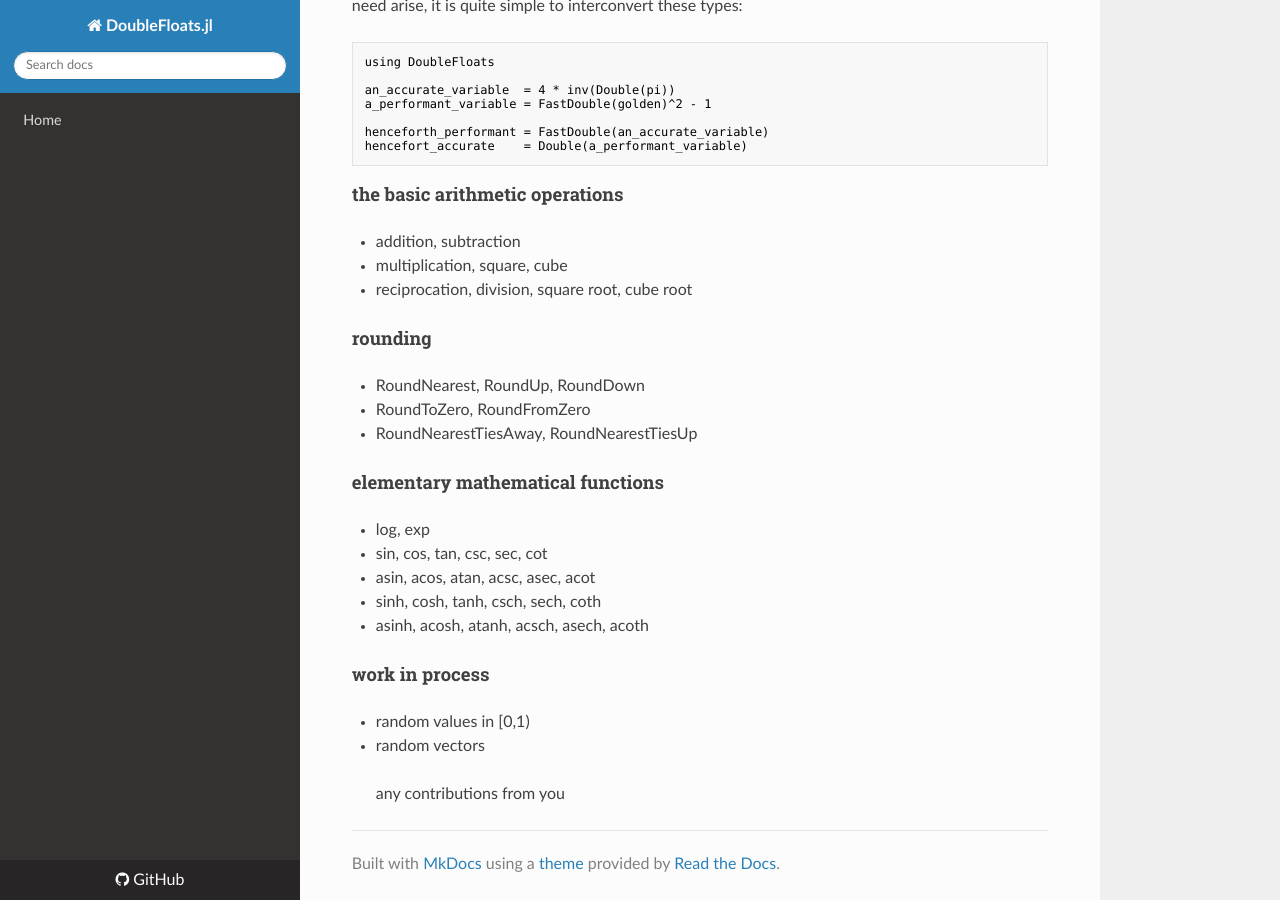
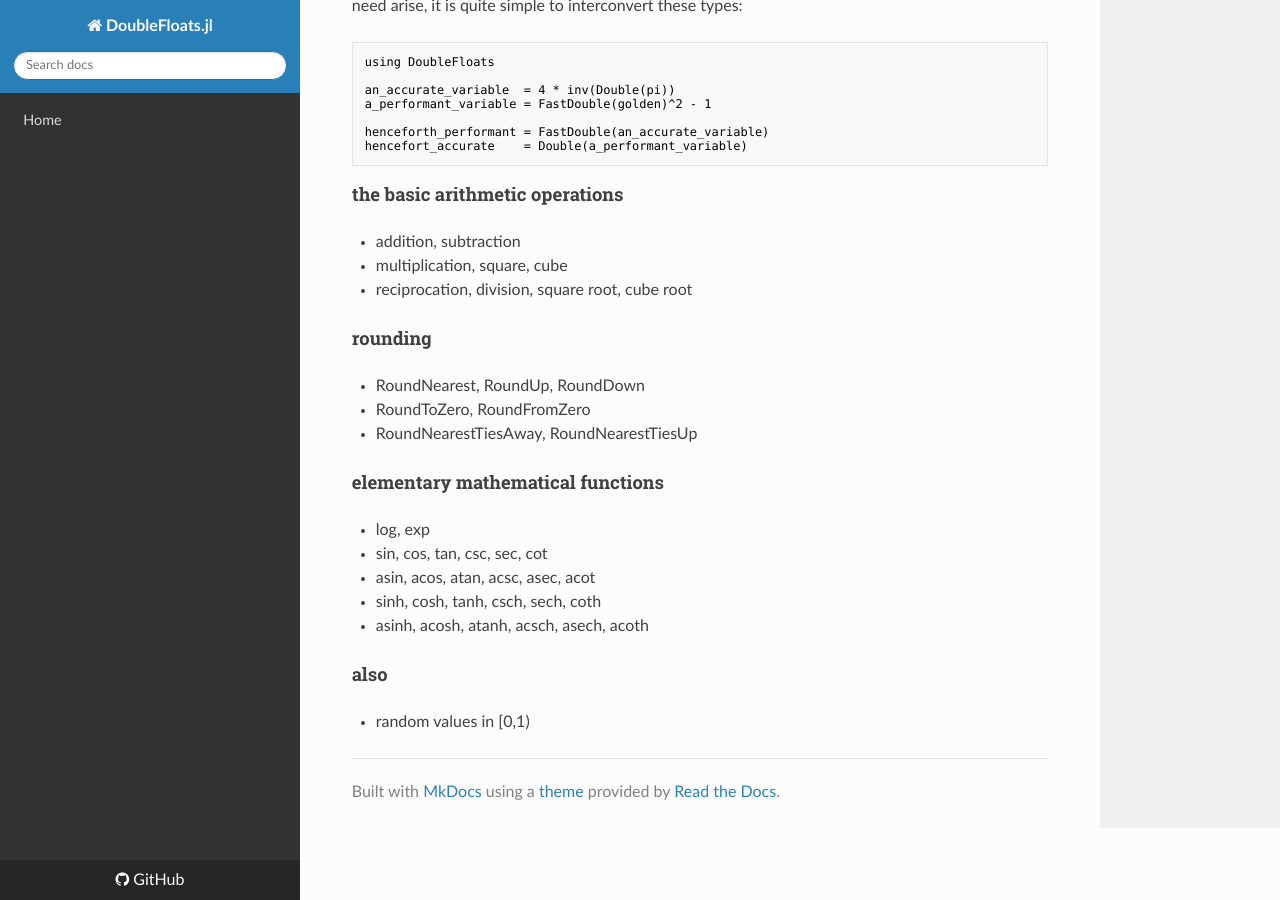
Before and after one commit to JuliaMath/DoubleFloats.jl, an MkDocs documentation site: the page built from docs/src/appropriate.md, in a window 1280 px wide and 900 px high, scrolled down 1662 px. Built offline with MkDocs 1.6.1, drawn with Linux system fonts in a browser that asks for light colours; nearby versions of some CDN libraries; old or Windows-style settings are respelled for this version of MkDocs.

Commit message:
Update appropriate.md

```diff
--- a/docs/src/appropriate.md
+++ b/docs/src/appropriate.md
@@ -96,8 +96,5 @@ hencefort_accurate    = Double(a_performant_variable)
  - sinh, cosh, tanh, csch, sech, coth
  - asinh, acosh, atanh, acsch, asech, acoth
 
-#### work in process
+#### also
  - random values in [0,1)
- - random vectors
-
- > any contributions from you
```
